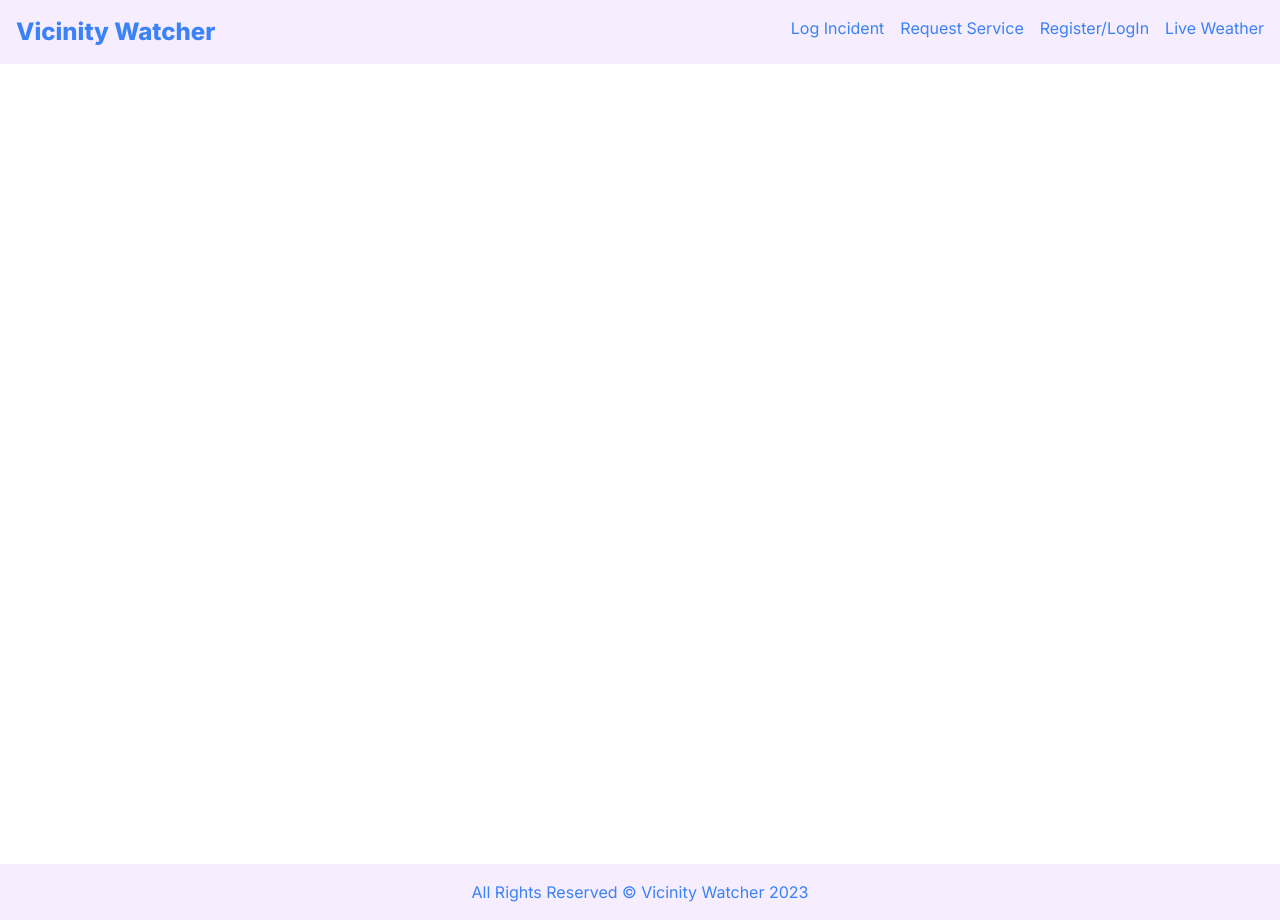
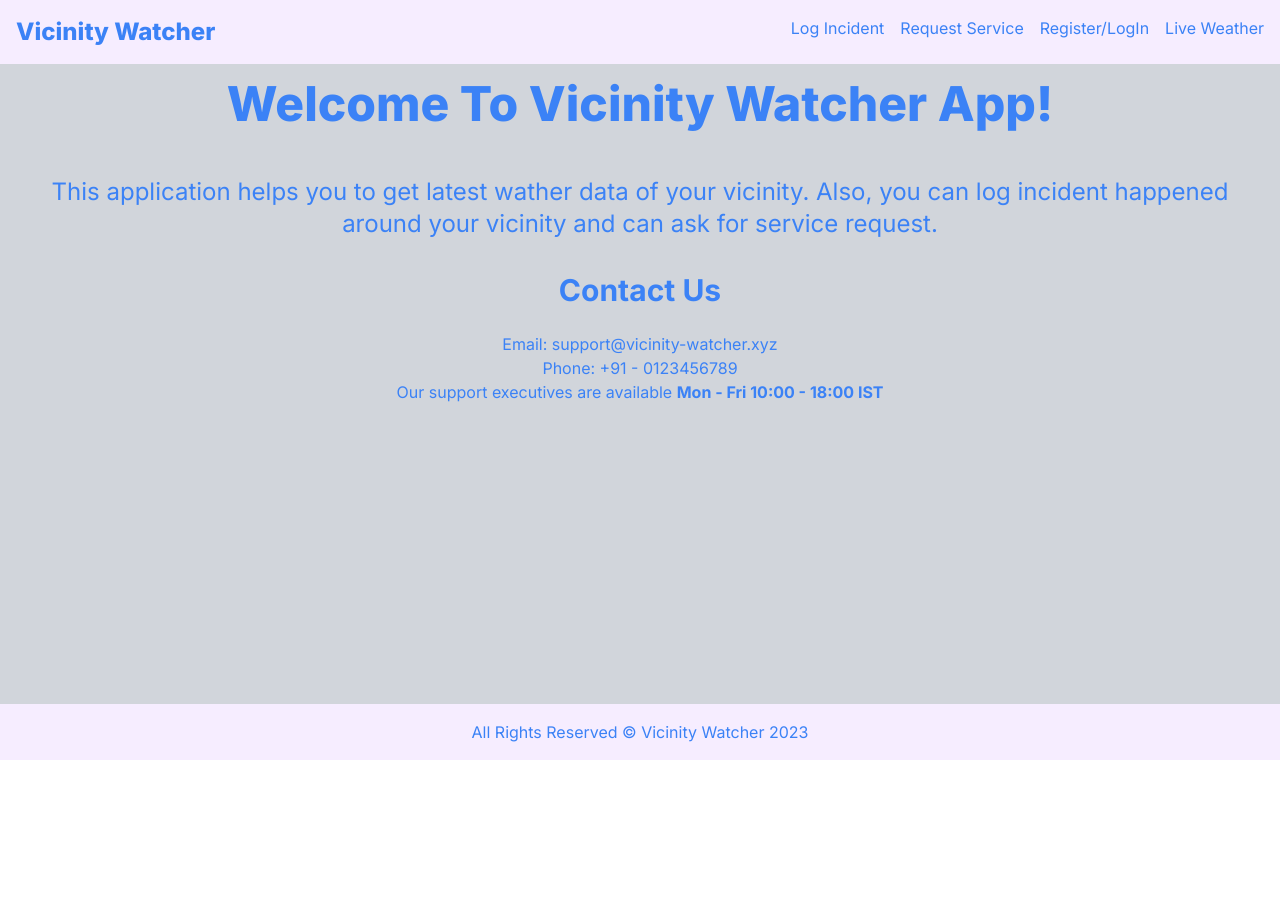
Before and after one commit to Utsav1999/vicinity-watcher-next, a Next.js app: page / in a window 1280 px wide. After the commit the page ends 800 px from the top, so only its background shows below. Built offline with nearby package versions, Linux system fonts and the light colour scheme.

Commit message:
Updated Home Page

```diff
--- a/app/page.tsx
+++ b/app/page.tsx
@@ -1,8 +1,37 @@
+'use client'
 import Image from 'next/image'
 
 export default function Home() {
   return (
-    <main className="flex min-h-screen flex-col items-center justify-between p-24">
+    <main className="mx-auto bg-gray-300 p-4 text-blue-500/100 text-center main-height">
+      <div>
+        <h1 className="text-5xl font-extrabold">Welcome To Vicinity Watcher App!</h1>
+        <p className="text-2xl pt-12 px-5">
+          This application helps you to get latest wather data of your vicinity. Also, you can log incident happened around your vicinity and can ask for service request.
+        </p>
+        <h2 className="text-3xl font-bold pt-8">Contact Us</h2>
+        <div className="grid grid-cols-2 pt-6">
+          <div className='col-span-2'>
+            Email: support@vicinity-watcher.xyz
+          </div>
+          <div className='col-span-2'>
+            Phone: +91 - 0123456789
+          </div>
+          <div className="col-span-2">
+            <p>Our support executives are available <span className="font-bold">Mon - Fri 10:00 - 18:00 IST</span></p>
+          </div>
+        </div>
+      </div>
+      <style jsx>
+        {
+          `
+            .main-height {
+              height: 80vh;
+            }
+
+          `
+        }
+      </style>
     </main>
   )
 }
```
